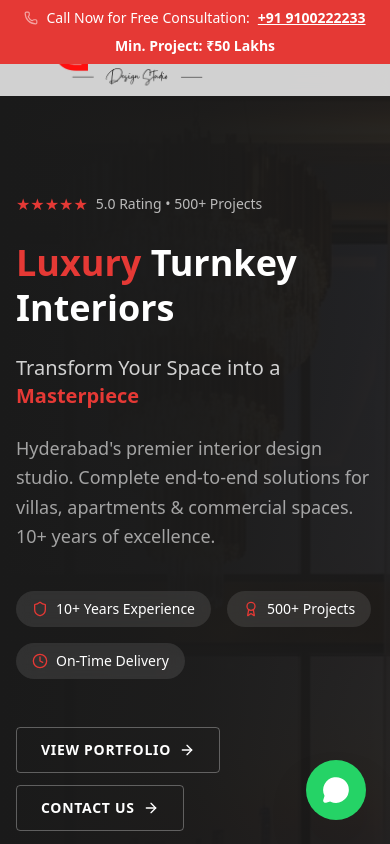
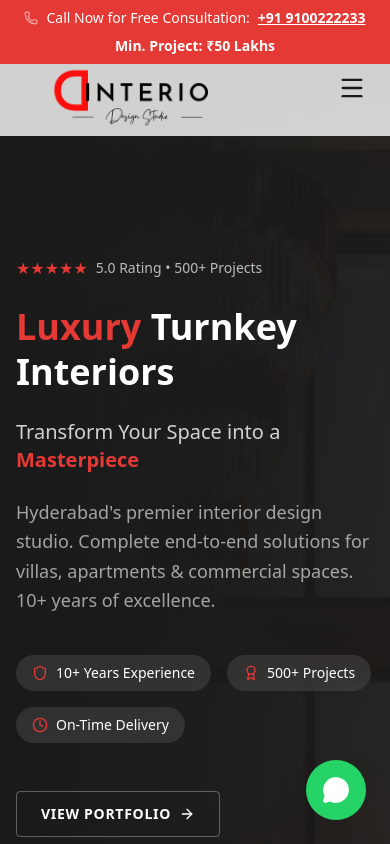
Before and after one commit to ivamsiyakasiri/dinterio-website, a Next.js app: page /landing in a window 390 px wide. Shown: the top 844 px of the page. Built offline with nearby package versions, Linux system fonts and the light colour scheme.

Commit message:
Fix navbar/logo overlap on mobile landing page

```diff
--- a/src/components/LandingClient.tsx
+++ b/src/components/LandingClient.tsx
@@ -63,7 +63,7 @@ export default function LandingClient() {
             </div>
 
             {/* Hero Section */}
-            <section className="pt-32 md:pt-16 min-h-screen relative overflow-hidden flex items-center">
+            <section className="pt-48 md:pt-16 min-h-screen relative overflow-hidden flex items-center">
                 {/* Background */}
                 <div className="absolute inset-0">
                     <img src="/images/hero-1.png" alt="Luxury Interior" className="w-full h-full object-cover opacity-30" />
--- a/src/components/layout/Navbar.tsx
+++ b/src/components/layout/Navbar.tsx
@@ -8,11 +8,15 @@ import { useModal } from "@/lib/ModalContext";
 import { clsx, type ClassValue } from "clsx";
 import { twMerge } from "tailwind-merge";
 
+import { usePathname } from "next/navigation";
+
 function cn(...inputs: ClassValue[]) {
   return twMerge(clsx(inputs));
 }
 
 const Navbar = () => {
+  const pathname = usePathname();
+  const isLanding = pathname === "/landing";
   const [isOpen, setIsOpen] = useState(false);
   const [scrolled, setScrolled] = useState(false);
   const { openModal } = useModal();
@@ -42,7 +46,8 @@ const Navbar = () => {
       </div>
       <nav
         className={cn(
-          "fixed w-full z-40 transition-all duration-300 top-0 md:top-8",
+          "fixed w-full z-40 transition-all duration-300",
+          isLanding ? "top-10 md:top-8" : "top-0 md:top-8",
           scrolled ? "bg-white/95 backdrop-blur-md shadow-lg py-2 text-dark" : "bg-white/80 backdrop-blur-md py-4 text-dark"
         )}
       >
```
